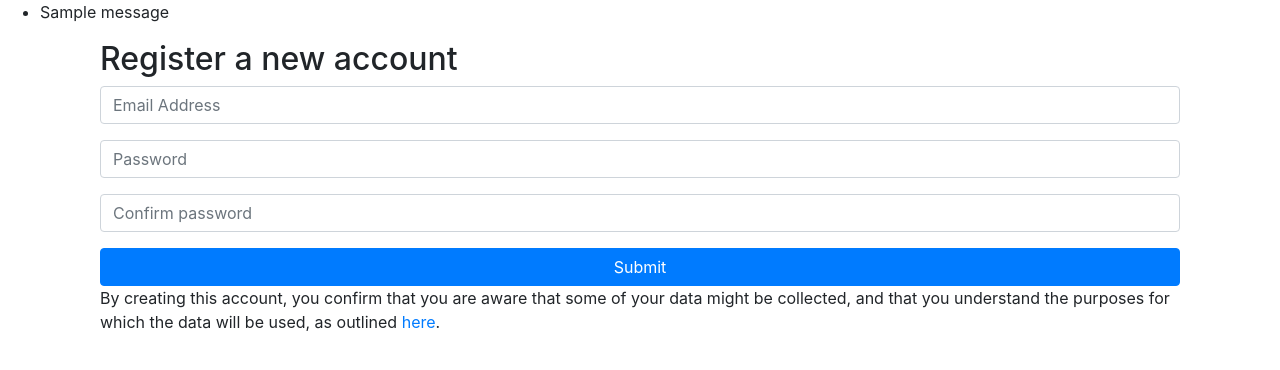
After one commit to annie-primera/datacollection_v2, a Python web app: template datacollection/templates/registration.html in a window 1280 px wide. The commit adds this page. Shown: the top 370 px of the page. Run offline with Jinja, Linux system fonts and the light colour scheme; the template is opened without the code that fills it, so the values that code supplies are empty, except form fields; tables that the repository leaves empty hold one stand-in row (values such as "Sample post"); one stand-in notice (Sample message) is shown; form fields are guessed from the names that the template uses; some libraries are stand-ins or nearby versions.

Commit message:
registration works

```diff
--- a/datacollection/__init__.py
+++ b/datacollection/__init__.py
@@ -1,6 +1,7 @@
 from flask import Flask
 from wtf_tinymce import wtf_tinymce
 from flask_sqlalchemy import SQLAlchemy
+from flask_bcrypt import Bcrypt
 
 app = Flask(__name__)
 
@@ -8,5 +9,6 @@ wtf_tinymce.init_app(app)
 app.secret_key = 'flkjsdfF7348503N=[F-0O3I4URasdfa7U8D54ferP4]WEOIjh45987wiehgh345ldfgn1ksyioneEkiwerRIGOQ'
 app.config['SQLALCHEMY_DATABASE_URI'] = 'sqlite:///site.db?check_same_thread=False'
 db = SQLAlchemy(app)
+bcrypt = Bcrypt(app)
 
 from datacollection import routes
--- a/datacollection/templates/base.html
+++ b/datacollection/templates/base.html
@@ -87,6 +87,18 @@
 
 
     </head>
+
+    {% with messages = get_flashed_messages() %}
+        {% if messages %}
+            <ul class=flashes>
+            {% for message in messages %}
+                <li>{{ message }}</li>
+            {% endfor %}
+            </ul>
+        {% endif %}
+    {% endwith %}
+
+
     {% block bodytag %}
 
     <body>
--- /dev/null
+++ b/datacollection/templates/registration.html
@@ -0,0 +1,40 @@
+{% extends "base.html" %}
+
+{% block content %}
+
+    <div class ="container">
+        <div class="container">
+            <h2>Register a new account</h2>
+        </div>
+        <div class="container page-form">
+            <form id="login-form" action="/register" method="POST">
+                {{ registrationform.csrf_token }}
+                <div class="form-group">
+                    {% if registrationform.email.errors %}
+                    <ul class=errors">{% for error in registrationform.email.errors %}<li>{{ error }}</li>{% endfor %} </ul>
+                    {% endif %}
+                    {{ registrationform.email(class="form-control", placeholder="Email Address" )}}
+                </div>
+                <div class="form-group">
+                    {% if registrationform.password.errors %}
+                    <ul class=errors">{% for error in registrationform.password.errors %}<li>{{ error }}</li>{% endfor %}</ul>
+                    {% endif %}
+                    {{ registrationform.password(class="form-control", placeholder="Password" )}}
+                </div>
+                <div class="form-group">
+                    {% if registrationform.password2.errors %}
+                    <ul class=errors">{% for error in registrationform.password2.errors %}<li>{{ error }}</li>{% endfor %}</ul>
+                    {% endif %}
+                    {{ registrationform.password2(class="form-control", placeholder="Confirm password" )}}
+                </div>
+
+                {{ registrationform.submit(class="btn btn-primary btn-block") }}
+            </form>
+
+            <p>By creating this account, you confirm that you are aware that some of your data might be collected,
+            and that you understand the purposes for which the data will be used, as outlined <a href="/about" target="_blank">here</a>.</p>
+
+        </div>
+    </div>
+
+{% endblock %}
```
Also changed, not shown: datacollection/routes.py (+22 -4 lines), datacollection/site.db.
